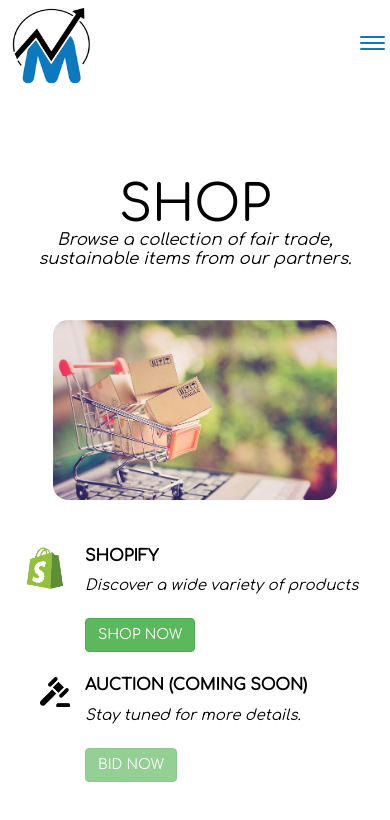
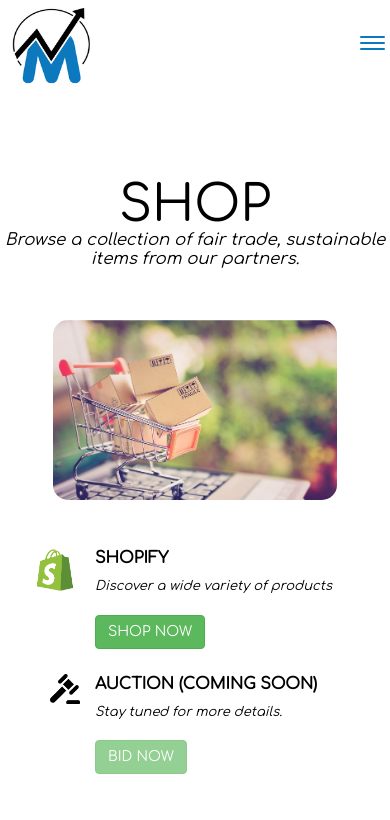
Before and after one commit to rphillipsosei/moonbeam-react, a React (Create React App) app: page /shop in a window 390 px wide. Shown: the top 820 px of the page. Built offline with nearby package versions, Linux system fonts and the light colour scheme.

Commit message:
adjust media queries, shop pg

```diff
--- a/src/pages/Shop.jsx
+++ b/src/pages/Shop.jsx
@@ -57,11 +57,11 @@
         </ShopOptions>
       </ShopBox>
     </ShopContent>
-
   );
 }
 
 const Image = styled.img`
+  // border: 3px solid hotpink;
   height: 350px;
   margin-right: 5rem;
   border-radius: 15px;
@@ -80,9 +80,8 @@
   }
 `;
 
-
 const ShopContent = styled.div`
-    // border: 3px solid yellow;
+  // border: 3px solid hotpink;
   // margin: 2rem 0;
   height: 90vh;
   padding: 1rem 0;
@@ -99,25 +98,22 @@
 `;
 
 const ShopTitle = styled.div`
-  // background-color: rgba(37, 36, 37, 0.6);
-  // border: 3px solid rgba(12, 121, 190, 255);
+  // border: 3px solid hotpink;
   margin-top: 2rem;
   width: 800px;
   height: 100px;
   display: flex;
   justify-content: center;
   align-items: center;
-  // margin-bottom: 1rem;
   font-size: 50px;
   text-align: center;
   display: flex;
   flex-direction: column;
-  //  justify-content: center;
-  //  align-items: center;
   padding-top: 0.8rem;
+  @media (max-width: 480px) {
+    width: 100%;
+  }
   h3 {
-    // margin-top: -0.1rem;
-    font-size: 17px;
     font-weight: normal;
     font-style: italic;
     @media (max-width: 1180px) {
@@ -137,13 +133,14 @@
     }
     @media (max-width: 430px) {
       font-size: 18px;
-  width: 370px;
+      width: 100%;
       font-size: 16.5px;
     }
   }
 `;
 
 const ShopBox = styled.div`
+  // border: 3px solid hotpink;
   height: 500px;
   width: 1300px;
   // background-color: rgba(37, 36, 37, 0.3);
@@ -152,7 +149,7 @@
   align-items: center;
   justify-content: center;
   @media (max-width: 1180px) {
- flex-direction: column
+    flex-direction: column;
     // margin-top: 1rem;
   }
   // @media (max-width: 550px) {
@@ -161,7 +158,8 @@
 `;
 
 const ShopOptions = styled.div`
-  width: 500px;
+  // border: 3px solid hotpink;
+  width: 600px;
   height: 400px;
   // background-color: rgba(37, 36, 37, 0.6);
   // border: 3px solid rgba(12, 121, 190, 255);
@@ -173,15 +171,18 @@
     height: 290px;
   }
   @media (max-width: 550px) {
-    margin-left: 8rem;
+    // margin-left: 8rem;
+    width: 500px;
   }
   @media (max-width: 430px) {
- margin-left: 13rem;
+    // margin-left: 13rem;
+    width: 430px;
   }
 `;
 const ShopifyRow = styled.div`
+  // border: 3px solid hotpink;
   height: 180px;
-  width: 600px;
+  width: 100%;
   // border: 3px solid green;
   margin-top: 3rem;
   display: flex;
@@ -189,11 +190,13 @@
   // flex-direction: column
   font-size: 16px;
   @media (max-width: 430px) {
-font-size: 15px;
-margin-left: 2rem;
+    font-size: 13px;
+    // margin-right: 2rem;;
+    // width: 90%;
+    // margin: 0;
   }
 
-  h3{
+  h3 {
     @media (max-width: 900px) {
       font-size: 22px;
     }
@@ -240,8 +243,9 @@
 `;
 
 const AuctionRow = styled.div`
+  // border: 3px solid hotpink;
   height: 180px;
-  width: 600px;
+  width: 100%;
   // border: 3px solid green;
   // margin-right: 1rem;
   display: flex;
@@ -249,19 +253,19 @@
   // flex-direction: column
   font-size: 16px;
   @media (max-width: 430px) {
-    font-size: 15px;
-    margin-left: 2rem;
+    font-size: 13px;
+    // margin-left: 2rem;
+    width: 100%;
   }
-  h3{
+  h3 {
     @media (max-width: 900px) {
       font-size: 22px;
     }
     @media (max-width: 550px) {
       font-size: 18px;
-
     }
     @media (max-width: 430px) {
-      margin-top: -0.5rem;
+      margin-top: -0.3rem;
       font-size: 16px;
     }
   }
```
Lines whose indentation alone changed are shown as unchanged.
